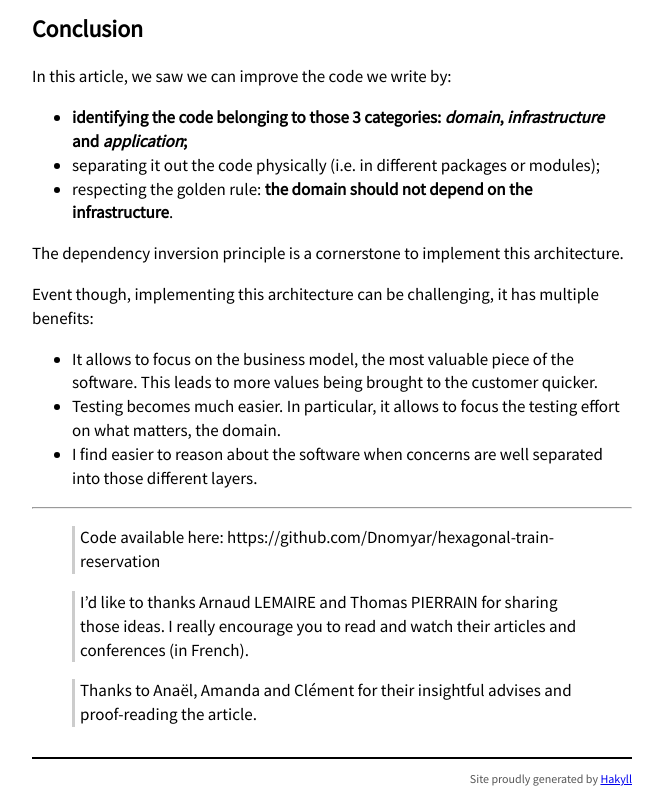
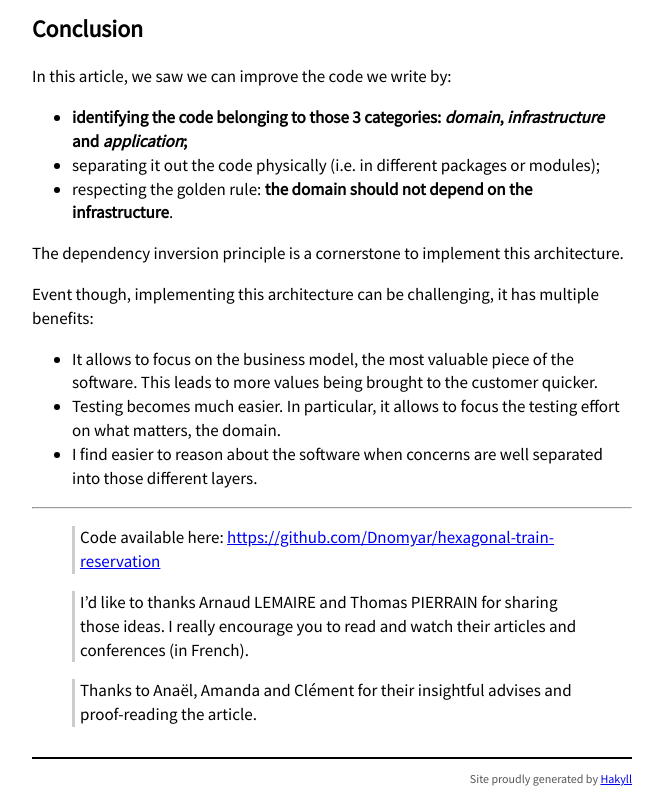
Before and after one commit to Dnomyar/dnomyar.github.io, a plain HTML site: page posts/2021-02-21-hexagonal-architecture.html in a window 1280 px wide. Shown: the part 7003-7803 px from the top of the page, without its empty margins (308-971 px from the left). Drawn offline with Linux system fonts and the light colour scheme.

Commit message:
Add link to code repo

```diff
--- a/posts/2021-02-21-hexagonal-architecture.html
+++ b/posts/2021-02-21-hexagonal-architecture.html
@@ -181,7 +181,7 @@
 </ul>
 <hr />
 <blockquote>
-<p>Code available here: https://github.com/Dnomyar/hexagonal-train-reservation</p>
+<p>Code available here: <a href="https://github.com/Dnomyar/hexagonal-train-reservation">https://github.com/Dnomyar/hexagonal-train-reservation</a></p>
 </blockquote>
 <blockquote>
 <p>I’d like to thanks Arnaud LEMAIRE and Thomas PIERRAIN for sharing those ideas. I really encourage you to read and watch their articles and conferences (in French).</p>
```
